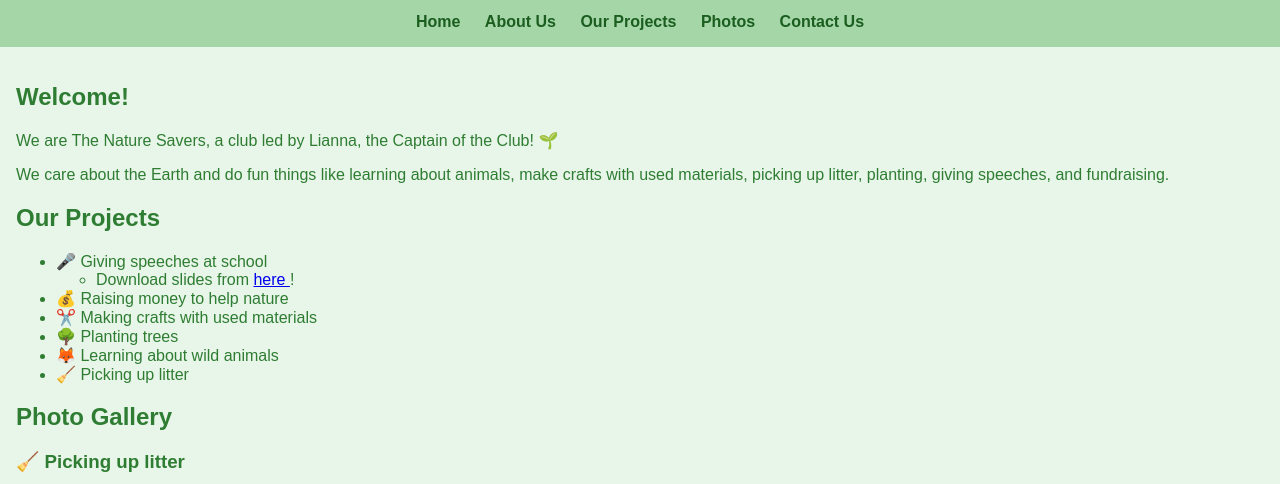
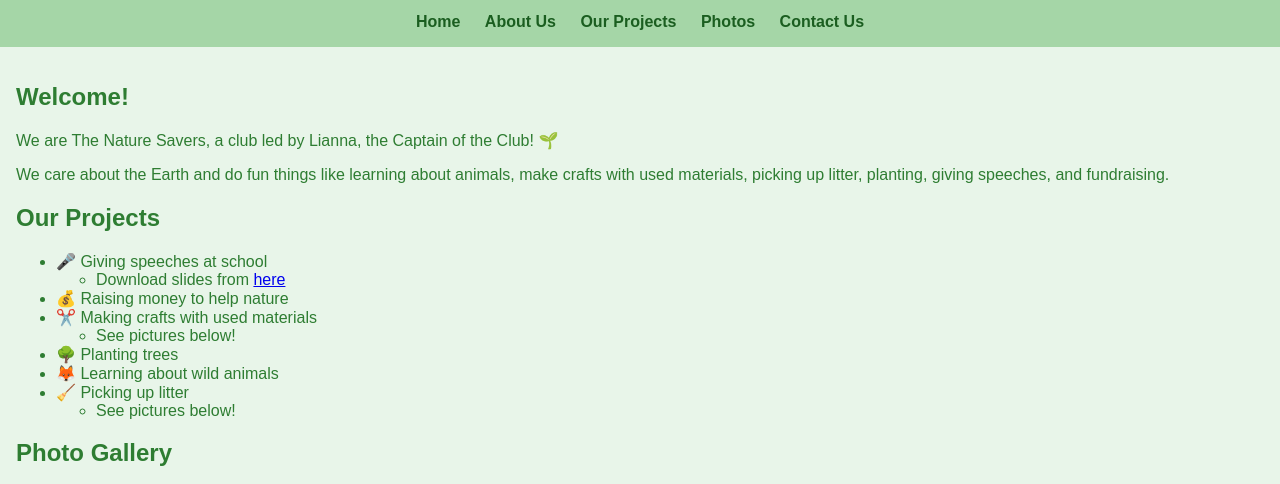
Before and after one commit to liannafarhadi/NatureSaver, a plain HTML site: page index.html in a window 1280 px wide. Shown: the part 281-765 px from the top of the page. Drawn offline with Linux system fonts and the light colour scheme.

Commit message:
Update index.html

```diff
--- a/index.html
+++ b/index.html
@@ -30,13 +30,19 @@
       <ul>
         <li>🎤 Giving speeches at school</li>
         <ul>
-          <li> Download slides  from <a href="nature saving.pdf"> here </a>! </li>
+          <li> Download slides  from <a href="nature saving.pdf"> here </a> </li>
         </ul>
         <li>💰 Raising money to help nature</li>
         <li>✂️ Making crafts with used materials </li>
+        <ul>
+          <li>See pictures below! </li>
+        </ul>
         <li>🌳 Planting trees</li>
         <li>🦊 Learning about wild animals</li>
         <li>🧹 Picking up litter </li>
+        <ul>
+          <li> See pictures below! </li>
+        </ul>
       </ul>
     </section>
 <section>
```
